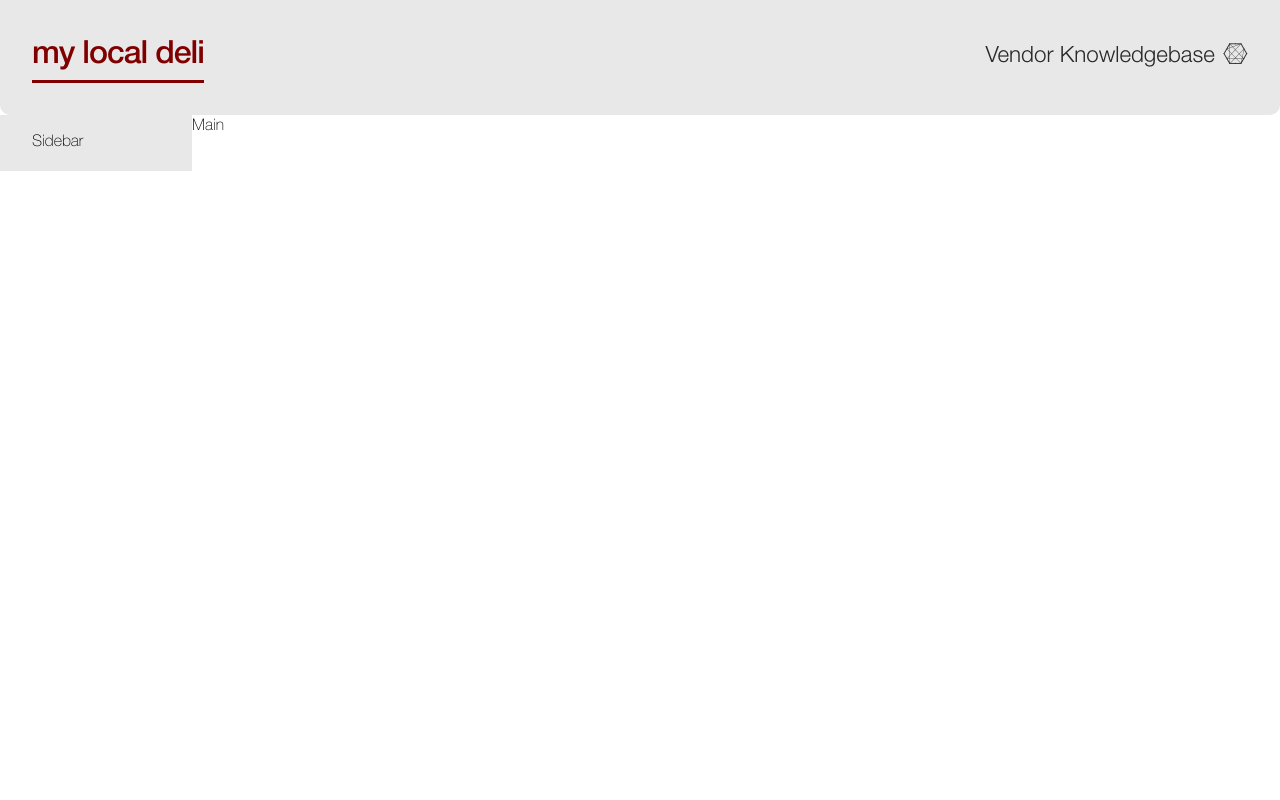
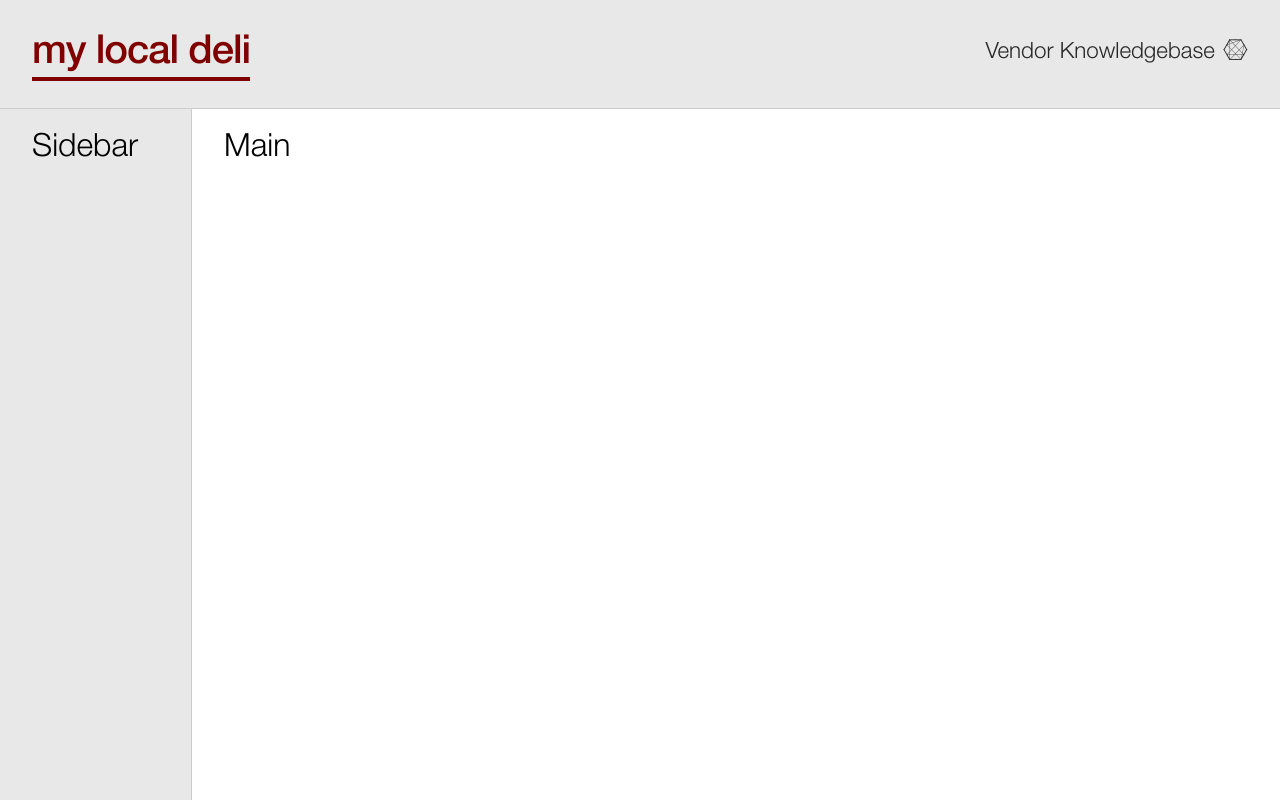
Before and after one commit to Kezanwar/mld-knowledgebase, a React (Create React App) app in the folder client/: page / in a window 1280 px wide. Built offline with nearby package versions, Linux system fonts and the light colour scheme.

Commit message:
working on posts

```diff
--- a/client/src/App.jsx
+++ b/client/src/App.jsx
@@ -9,18 +9,22 @@ function App() {
   const [posts, setPosts] = useState(null)
 
   useEffect(() => {
-    axios
-      .get(process.env.REACT_APP_GET_POSTS)
-      .then((res) => setPosts(res.data))
-      .catch((err) => console.log(err.response))
-  }, [posts])
+    if (!posts) {
+      axios
+        .get(process.env.REACT_APP_GET_POSTS)
+        .then((res) => setPosts(res.data))
+        .catch((err) => console.log(err.response))
+    }
+  }, [])
+
+  console.log(posts)
 
   return (
     <div className="App">
       <Header />
       <section className="mainAndSideWrapper">
         <Sidebar />
-        <Main />
+        <Main posts={posts} />
       </section>
     </div>
   )
--- a/client/src/App.scss
+++ b/client/src/App.scss
@@ -64,7 +64,12 @@ a {
 }
 
 .App {
+  display: flex;
+  flex-direction: column;
+  height: 100vh;
+  overflow: hidden;
   .mainAndSideWrapper {
+    flex: 1;
     display: grid;
     grid-template-columns: 1fr 85%;
     // padding: 2rem;
--- a/client/src/components/Header/Header.scss
+++ b/client/src/components/Header/Header.scss
@@ -1,10 +1,12 @@
 .Header {
-  padding: 2rem;
+  padding: 1.5rem 2rem;
   background-color: $l-grey;
-  border-radius: 0px 0px 10px 10px;
+  // border-radius: 0px 0px 10px 10px;
+  border-bottom: 1px solid rgb(204, 204, 204);
   display: flex;
   align-items: center;
   justify-content: space-between;
+
   .logo {
     @include logo;
   }
--- a/client/src/components/Main/Main.jsx
+++ b/client/src/components/Main/Main.jsx
@@ -1,5 +1,20 @@
 import React from 'react'
 
-export default function Main() {
-  return <main className="Main">Main</main>
+export default function Main({ posts }) {
+  return (
+    <main id="main" className="Main">
+      Main
+      <div id="hello"></div>
+      {posts &&
+        posts.map((post) => (
+          <div key={post.id} className="post">
+            <div className="__title">{post.title.rendered}</div>
+            <div
+              className="__content"
+              dangerouslySetInnerHTML={{ __html: post.content.rendered }}
+            />
+          </div>
+        ))}
+    </main>
+  )
 }
--- a/client/src/components/Main/Main.scss
+++ b/client/src/components/Main/Main.scss
@@ -1,2 +1,17 @@
 .Main {
+  padding: 1rem 2rem;
+  font-weight: 500;
+  font-size: 2rem;
+  overflow-y: scroll;
+  height: 100%;
+  max-height: 100%;
+  scroll-behavior: smooth;
+
+  div {
+    height: 100%;
+  }
+
+  .aaa {
+    background-color: black;
+  }
 }
--- a/client/src/components/Sidebar/Sidebar.jsx
+++ b/client/src/components/Sidebar/Sidebar.jsx
@@ -1,5 +1,15 @@
 import React from 'react'
 
 export default function Sidebar() {
-  return <aside className="Sidebar">Sidebar</aside>
+  const scroll = () => {
+    const myElement = document.getElementById('hello')
+    const topPos = myElement.offsetTop
+    document.getElementById('main').scrollTop = topPos - 100
+  }
+
+  return (
+    <aside onClick={scroll} className="Sidebar">
+      Sidebar
+    </aside>
+  )
 }
--- a/client/src/components/Sidebar/Sidebar.scss
+++ b/client/src/components/Sidebar/Sidebar.scss
@@ -1,4 +1,7 @@
 .Sidebar {
   background-color: $l-grey;
   padding: 1rem 2rem;
+  font-weight: 500;
+  font-size: 2rem;
+  border-right: 1px solid rgb(204, 204, 204);
 }
--- a/client/src/sass/_mixins.scss
+++ b/client/src/sass/_mixins.scss
@@ -51,11 +51,22 @@
 }
 
 @mixin logo() {
+  position: relative;
   letter-spacing: -1px;
   color: $mld-red;
   font-weight: 600;
-  font-size: 2rem;
-  border-bottom: 3px solid;
+  font-size: 2.5rem;
+  // border-bottom: 4px solid;
   width: max-content;
   cursor: pointer;
+
+  &::after {
+    content: '';
+    width: 100%;
+    height: 4px;
+    position: absolute;
+    bottom: 0.2rem;
+    left: 0;
+    background-color: $mld-red;
+  }
 }
```
Also changed, not shown: 1 other file (tests, documents, lock files or other folders).
